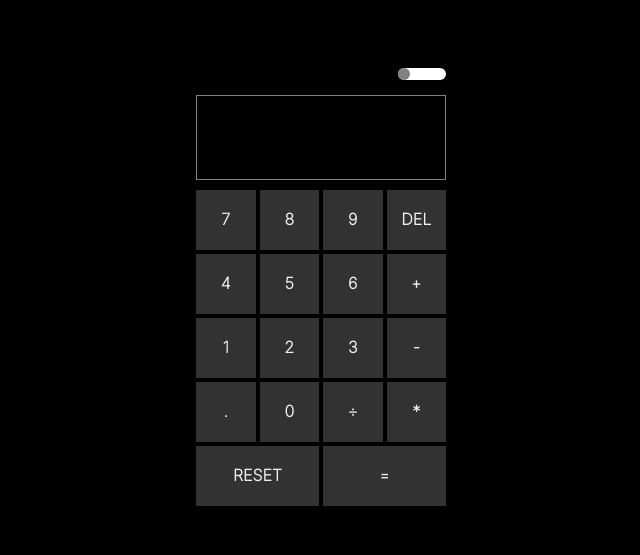
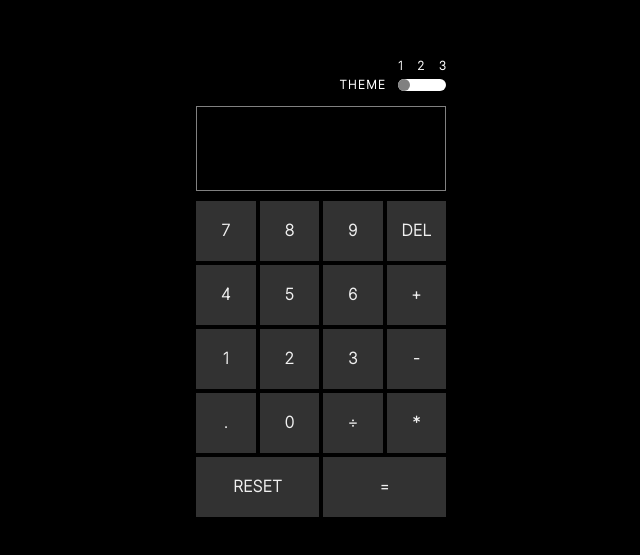
Before and after one commit to asbhogal/React-Calculator, a React (Vite) app: page / in a window 1280 px wide. Shown: the part 113-668 px from the top of the page, without its empty margins (319-959 px from the left). Built offline with nearby package versions, Linux system fonts and the light colour scheme.

Commit message:
further content and styling added

```diff
--- a/src/components/ThemeToggle.jsx
+++ b/src/components/ThemeToggle.jsx
@@ -1,11 +1,29 @@
-import { Box } from "@chakra-ui/react";
+import { Box, Flex, Text } from "@chakra-ui/react";
 
 export default function ThemeToggle() {
   return (
-    <Box bg="white" h={3} w={12} borderRadius={10}>
-      <Box bg="grey" h={3} w={3} borderRadius={10} cursor="pointer"></Box>
-      <Box></Box>
-      <Box></Box>
-    </Box>
+    <Flex alignItems="flex-end" gap={3}>
+      <Text fontSize={12} fontWeight={600} letterSpacing={1.1} lineHeight={1}>
+        THEME
+      </Text>
+      <Flex flexDirection="column" gap={1}>
+        <Flex justifyContent="space-between">
+          <Text fontSize={12} fontWeight={600}>
+            1
+          </Text>
+          <Text fontSize={12} fontWeight={600}>
+            2
+          </Text>
+          <Text fontSize={12} fontWeight={600}>
+            3
+          </Text>
+        </Flex>
+        <Box bg="white" h={3} w={12} borderRadius={10}>
+          <Box bg="grey" h={3} w={3} borderRadius={10} cursor="pointer"></Box>
+          <Box></Box>
+          <Box></Box>
+        </Box>
+      </Flex>
+    </Flex>
   );
 }
```
